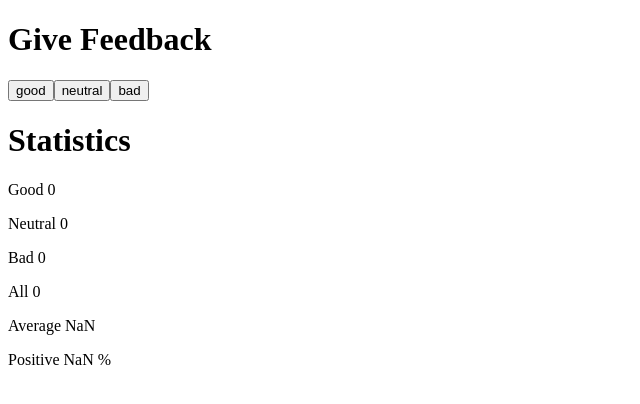
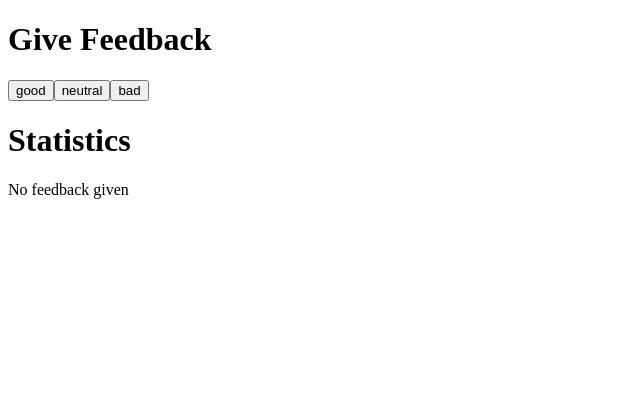
Before and after one commit to JasonLange531/Exercise-1.6-1.14, a React (Vite) app in the folder Exercise 1.6-1.14/: page / in a window 1280 px wide. Shown: the top 404 px of the page, without its empty margins (0-640 px from the left). Built offline with nearby package versions, Linux system fonts and the light colour scheme.

Commit message:
chore:only display statistics once feedback has been gathered

```diff
--- a/Exercise 1.6-1.14/src/Statistics.jsx
+++ b/Exercise 1.6-1.14/src/Statistics.jsx
@@ -1,5 +1,14 @@
 const Statistics = ({ good, neutral, bad }) => {
   const all = good + neutral + bad
+
+  if (all === 0) {
+    return (
+      <div>
+        <h1>Statistics</h1>
+        <p>No feedback given</p>
+      </div>
+    )
+  }
 
   return (
     <div>
@@ -7,9 +16,9 @@ const Statistics = ({ good, neutral, bad }) => {
       <p>Good {good}</p>
       <p>Neutral {neutral}</p>
       <p>Bad {bad}</p>
-      <p>All {good + neutral + bad}</p>
-      <p>Average {(good - bad) / (good + neutral + bad)}</p>
-      <p>Positive {good / (good + neutral + bad) * 100} %</p>
+      <p>All {all}</p>
+      <p>Average {(good - bad) / all}</p>
+      <p>Positive {(good / all) * 100} %</p>
     </div>
   )
 }
```
